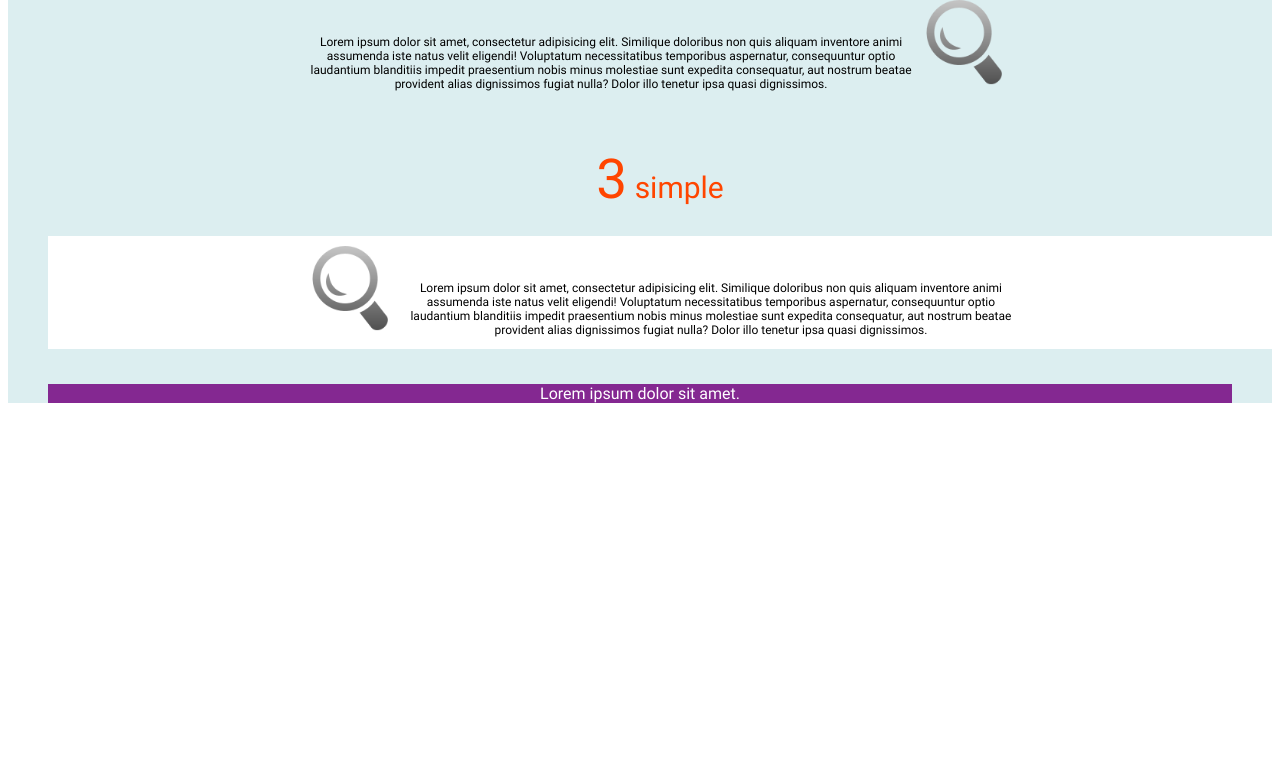
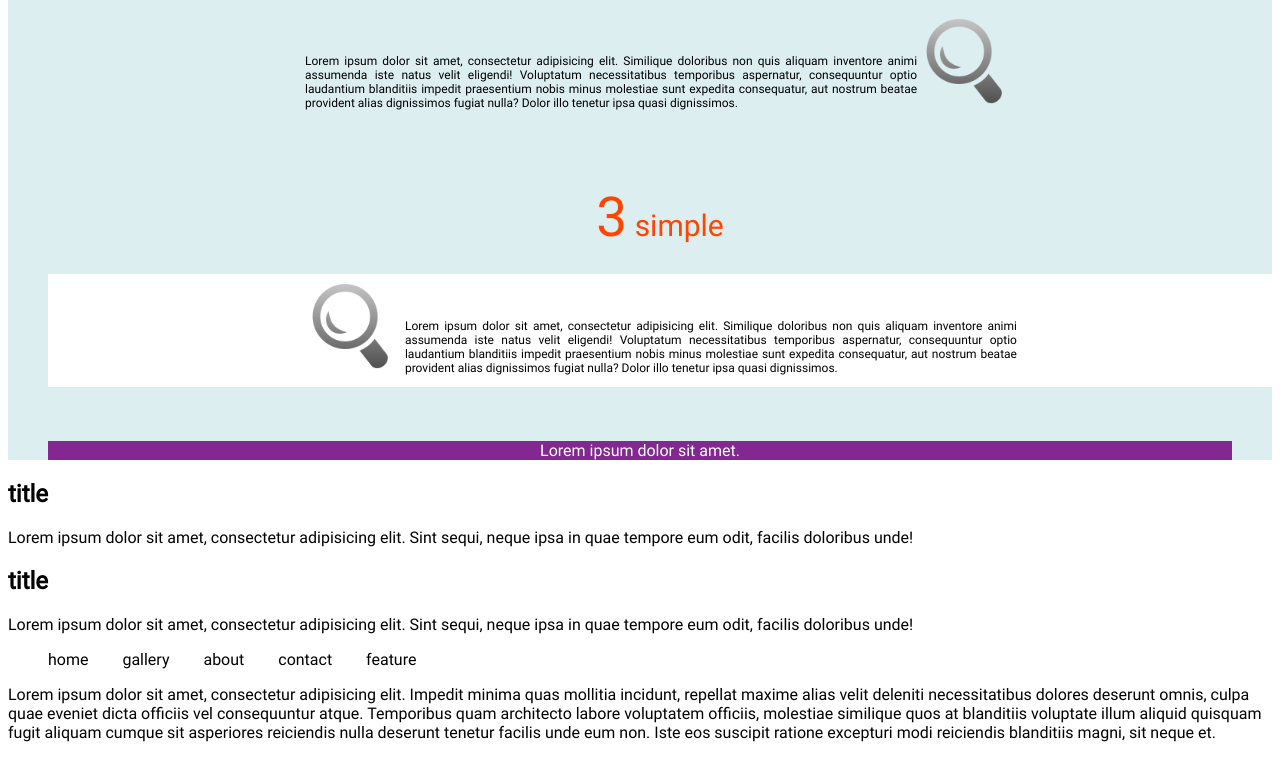
Before and after one commit to mohammadba/frontendclass, a plain HTML site: page index.html in a window 1280 px wide. Shown: the part 623-1381 px from the top of the page. Before the commit the page ends 1042 px from the top, so only its background shows below. Drawn offline with Linux system fonts and the light colour scheme.

Commit message:
css issuse fix

```diff
--- a/css/style.css
+++ b/css/style.css
@@ -9,15 +9,17 @@
   font-weight: normal;
   font-style: normal;
 }
-* {
+body {
 	font-family: Roboto-Regular;
+}
+.container {
 	text-align: center;
 }
 h1  {
 	font-size: 85px;
 	color:#ff4500;
 }
-h2	{
+.container h2	{
 	color:#ff4500;
 	font-size: 30px;
 	font-weight: 300;
@@ -28,26 +30,32 @@ h3  {
 	font-style:italic;
 }
 .container {
+	width: 100% ;
 	background-color: #DCEEF0;
 }
 .container .top {
 	background-color: #fff;
 }
-li {
+.container li {
 	list-style: none;
 }
 span {
 	font-size: 55px;
 }
-p {
+.container p {
 	font-size: 12px;
 	width: 50%;
 	display: inline-block;
+	text-align: justify;
 }
 figure {
 	background-color: #842891;
 	color: #fff;
 }
-img {
+.container img {
 	width:8%;
 }
+li {
+	display: inline;
+	padding-right: 30px;
+}
--- a/index.html
+++ b/index.html
@@ -35,6 +35,24 @@
 	<div>
 		<figure>Lorem ipsum dolor sit amet.</figure>
 	</div>
+
+	</div>
+	<div class="footer">
+		<h2>title</h2>
+		<p>Lorem ipsum dolor sit amet, consectetur adipisicing elit. Sint sequi, neque ipsa in quae tempore eum odit, facilis doloribus unde!</p>
+		<h2>title</h2>
+		<p>Lorem ipsum dolor sit amet, consectetur adipisicing elit. Sint sequi, neque ipsa in quae tempore eum odit, facilis doloribus unde!</p>
+
+	</div>
+	<div>
+		<ul>
+			<li>home</li>
+			<li>gallery</li>
+			<li>about</li>
+			<li>contact</li>
+			<li>feature</li>
+		</ul>
+<p>Lorem ipsum dolor sit amet, consectetur adipisicing elit. Impedit minima quas mollitia incidunt, repellat maxime alias velit deleniti necessitatibus dolores deserunt omnis, culpa quae eveniet dicta officiis vel consequuntur atque. Temporibus quam architecto labore voluptatem officiis, molestiae similique quos at blanditiis voluptate illum aliquid quisquam fugit aliquam cumque sit asperiores reiciendis nulla deserunt tenetur facilis unde eum non. Iste eos suscipit ratione excepturi modi reiciendis blanditiis magni, sit neque et.</p>
 	</div>
 </body>
 </html>
```
